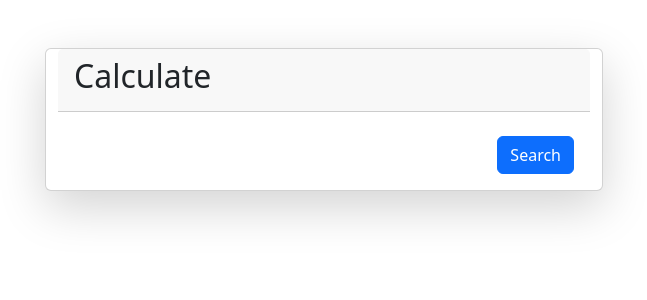
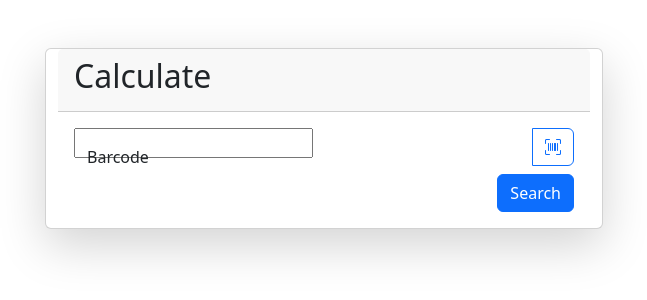
Before and after one commit to jcivitel/django_insumate, a Django app: template django_im_frontend/templates/calculator.html in a window 1280 px wide. Shown: the part 56-356 px from the top of the page, without its empty margins (316-963 px from the left). Run offline with Django 5.2, Linux system fonts and the light colour scheme; the template is opened without the code that fills it, so the values that code supplies are empty, except form fields; tables that the repository leaves empty hold one stand-in row (values such as "Sample post"); form fields are guessed from the names that the template uses; some libraries are stand-ins or nearby versions.

Commit message:
implemented barcode_scan

```diff
--- a/django_im_frontend/templates/calculator.html
+++ b/django_im_frontend/templates/calculator.html
@@ -3,6 +3,7 @@
 
 {% block customjs %}
     <script>
+        let lastScanTime = 0;
         $(document).ready(function () {
             // Funktion zum Aktualisieren beider Inputs
             function updateInputs(value) {
@@ -51,6 +52,60 @@
             // Initialisieren Sie die Inputs mit einem Startwert
             updateInputs(100);
         });
+
+        function opencam() {
+            const video = document.createElement('video');
+
+            navigator.mediaDevices.getUserMedia({video: {facingMode: "environment"}})
+                .then(function (stream) {
+                    video.srcObject = stream;
+                    video.setAttribute("playsinline", true);
+                    video.play();
+                    requestAnimationFrame(() => scan(video));
+                })
+                .catch(function (err) {
+                    console.log("Kamerazugriff nicht möglich: ", err);
+                });
+
+            function scan(video) {
+                const currentTime = Date.now();
+                if (currentTime - lastScanTime < 250) {
+                    requestAnimationFrame(() => scan(video));
+                    return;
+                }
+
+                lastScanTime = currentTime;
+
+                const canvas = document.createElement('canvas');
+                canvas.width = video.videoWidth;
+                canvas.height = video.videoHeight;
+                canvas.getContext('2d').drawImage(video, 0, 0, canvas.width, canvas.height);
+
+                const image = canvas.toDataURL('image/jpeg');
+
+                fetch('{% url "barcode_scanner" %}', {
+                    method: 'POST',
+                    headers: {
+                        'Content-Type': 'application/x-www-form-urlencoded',
+                        'X-CSRFToken': document.querySelector('[name=csrfmiddlewaretoken]').value
+                    },
+                    body: 'image=' + encodeURIComponent(image)
+                })
+                    .then(response => response.json())
+                    .then(data => {
+                        if (data.success) {
+                            document.getElementById('id_barcode').value = data.barcode;
+                            video.srcObject.getTracks().forEach(track => track.stop());
+                        } else {
+                            requestAnimationFrame(() => scan(video));
+                        }
+                    })
+                    .catch(error => {
+                        console.error('Fehler beim Scannen:', error);
+                        requestAnimationFrame(() => scan(video));
+                    });
+            }
+        }
     </script>
 {% endblock %}
 {% block content %}
@@ -62,13 +117,19 @@
             <div class="card-body">
                 <form action="{% url "calculator" %}" method="post">
                     {% csrf_token %}
-                    {% for field in calc_form %}
-                        <div class="form-group form-floating m-3">
-                            {{ field }}
-                            {{ field.label_tag }}
+                    <div class="form-group">
+                        <div class="input-group">
+                            <div class="form-floating">
+                                {{ calc_form.barcode }}
+                                {{ calc_form.barcode.label_tag }}
+                            </div>
+                            <button type="button" class="input-group-button btn btn-outline-primary border-1"
+                                    onclick="opencam()">
+                                <i class="bi-upc-scan"></i>
+                            </button>
                         </div>
-                    {% endfor %}
-                    <button type="submit" class="mt-2 btn btn-primary float-end">Search</button>
+                        <button type="submit" class="mt-2 btn btn-primary float-end">Search</button>
+                    </div>
                 </form>
             </div>
         </div>
--- a/django_im_frontend/urls.py
+++ b/django_im_frontend/urls.py
@@ -12,4 +12,5 @@ urlpatterns = [
     path("set-meal/", views.set_meal, name="set_meal"),
     path("delete-entry/<int:entry_id>", views.delete_entry, name="delete-entry"),
     path("statistics/", views.statistics_view, name="statistics"),
+    path("barcode-scanner/", views.barcode_scanner, name="barcode_scanner"),
 ]
--- a/requirements.txt
+++ b/requirements.txt
@@ -13,10 +13,14 @@ djangorestframework==3.15.2
 idna==3.7
 mypy-extensions==1.0.0
 mysqlclient==2.2.4
+numpy==2.0.1
+opencv-python-headless==4.10.0.84
 packaging==24.1
 pathspec==0.12.1
+pillow==10.4.0
 platformdirs==4.2.2
 python-decouple==3.8
+pyzbar==0.1.9
 redis==5.0.7
 requests==2.32.3
 sqlparse==0.5.1
```
Also changed, not shown: django_im_frontend/views.py (+33 -0 lines).
